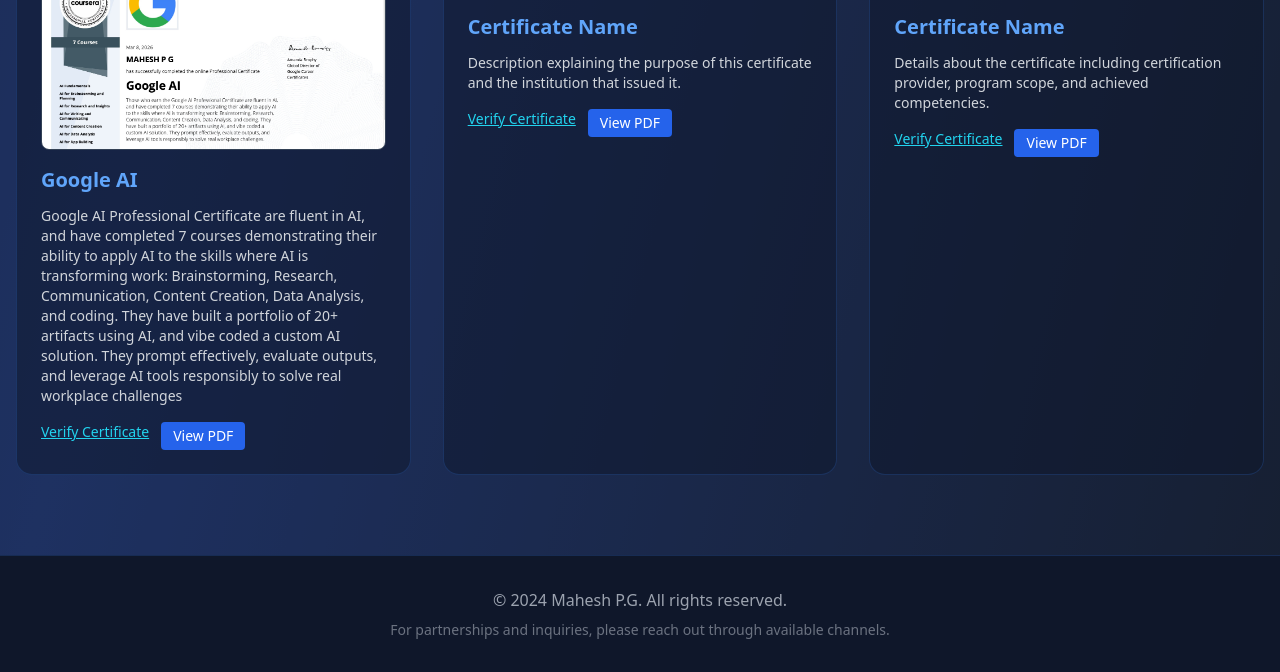
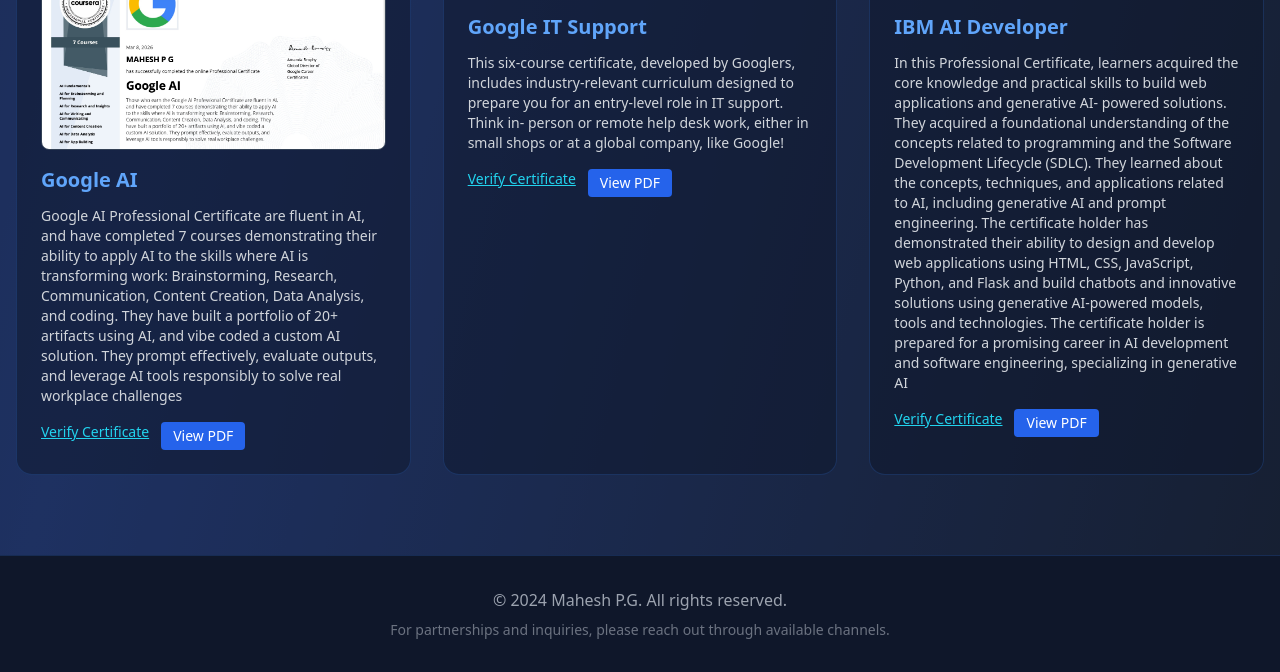
Before and after one commit to maheshpgportfolio/maheshpg-portfolio, a website: page index.html in a window 1280 px wide. Shown: the part 4528-5200 px from the top of the page. Drawn offline with nearby package versions, Linux system fonts and the light colour scheme.

Commit message:
index.html

```diff
--- a/index.html
+++ b/index.html
@@ -393,17 +393,18 @@
              class="rounded-lg mb-4 border border-slate-700">
 
         <h3 class="text-xl font-semibold text-blue-400 mb-3">
-          Certificate Name
+          Google IT Support
         </h3>
 
         <p class="text-gray-300 text-sm mb-4">
-          Description explaining the purpose of this certificate and the
-          institution that issued it.
+          This six-course certificate, developed by Googlers, includes industry-relevant
+          curriculum designed to prepare you for an entry-level role in IT support.
+          Think in- person or remote help desk work, either in small shops or at a global company, like Google!
         </p>
 
         <div class="flex gap-3 flex-wrap">
 
-          <a href="https://verification-link.com"
+          <a href="https://www.coursera.org/account/accomplishments/professional-cert/N5EYUUGT13B4"
              target="_blank"
              class="text-cyan-400 hover:text-cyan-300 text-sm underline">
             Verify Certificate
@@ -427,17 +428,21 @@
              class="rounded-lg mb-4 border border-slate-700">
 
         <h3 class="text-xl font-semibold text-blue-400 mb-3">
-          Certificate Name
+          IBM AI Developer
         </h3>
 
         <p class="text-gray-300 text-sm mb-4">
-          Details about the certificate including certification provider,
-          program scope, and achieved competencies.
+          In this Professional Certificate, learners acquired the core knowledge and practical skills to build web applications and generative AI- powered solutions.
+          They acquired a foundational understanding of the concepts related to programming and the Software Development Lifecycle (SDLC).
+          They learned about the concepts, techniques, and applications related to AI, including generative AI and prompt engineering.
+          The certificate holder has demonstrated their ability to design and develop web applications using HTML, CSS, JavaScript, Python, and
+          Flask and build chatbots and innovative solutions using generative AI-powered models, tools and technologies.
+          The certificate holder is prepared for a promising career in AI development and software engineering, specializing in generative AI
         </p>
 
         <div class="flex gap-3 flex-wrap">
 
-          <a href="https://verification-link.com"
+          <a href="https://www.coursera.org/account/accomplishments/professional-cert/B2DMYX7O0EHO"
              target="_blank"
              class="text-cyan-400 hover:text-cyan-300 text-sm underline">
             Verify Certificate
```
